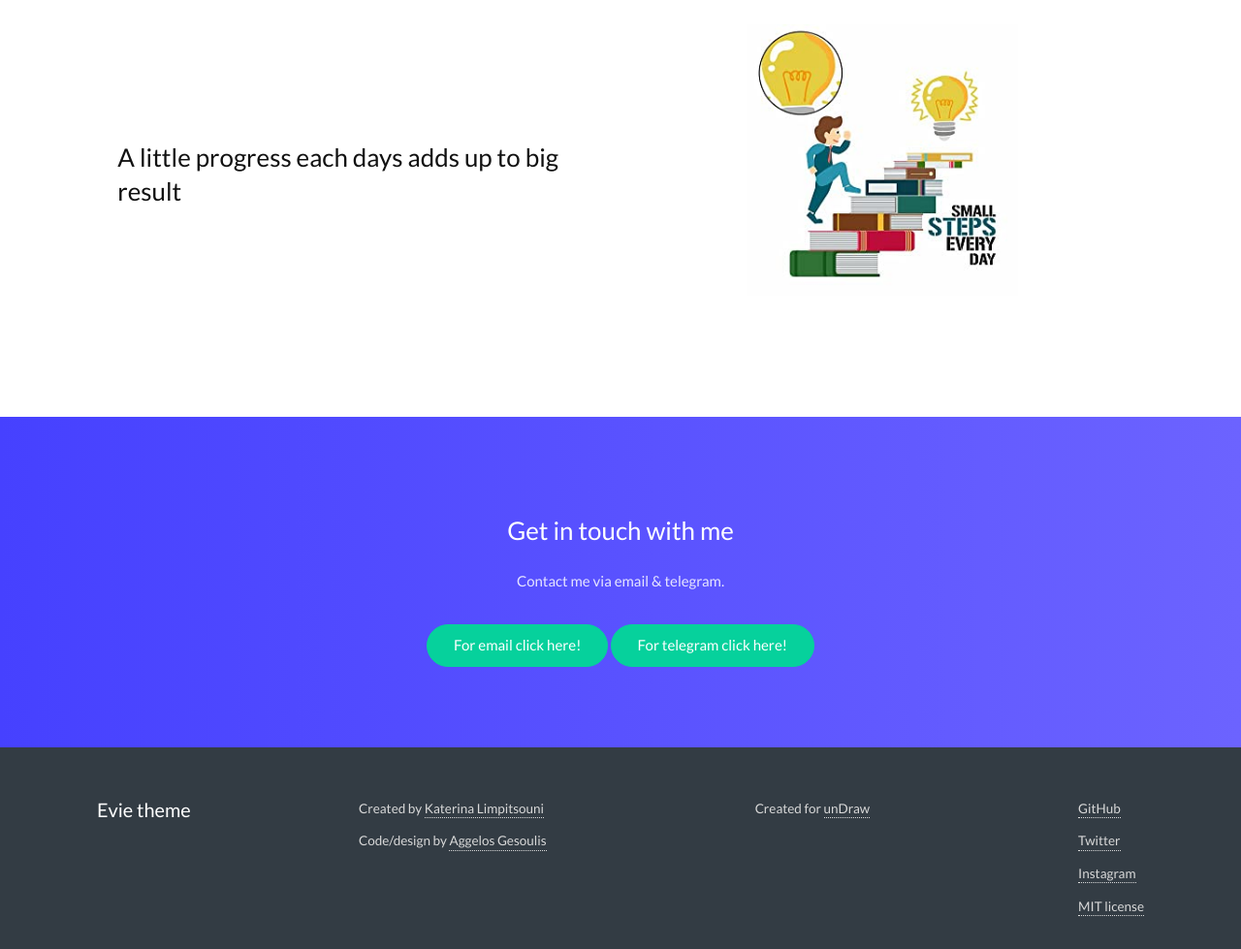
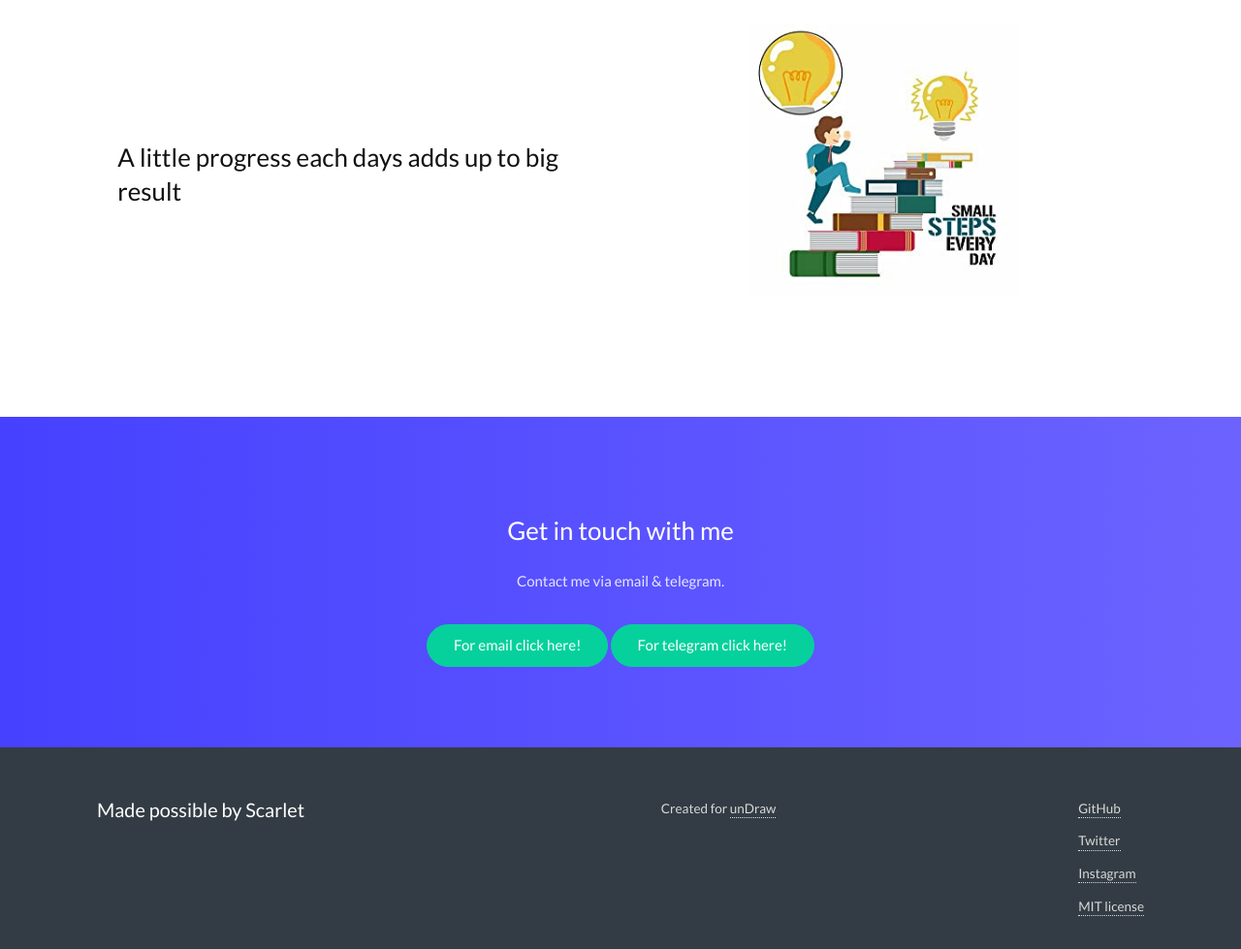
Before and after one commit to aadityazeo/aadityazeo.github.io, a plain HTML site: page index.html in a window 1280 px wide. Shown: the part 1911-2890 px from the top of the page at 97% size. Drawn offline with Linux system fonts and the light colour scheme.

Commit message:
added scarlet

```diff
--- a/index.html
+++ b/index.html
@@ -112,14 +112,12 @@
 	<div class="footer footer--dark">
 		<div class="container">
 			<div class="footer__inner">
-				<a href="index.html" class="footer__textLogo">Evie theme</a>
+				<a href="index.html" class="footer__textLogo">Made possible by Scarlet</a>
 				<div class="footer__data">
 					<div class="footer__data__item">
 						<div class="footer__row">
-							Created by <a href="https://twitter.com/ninalimpi" target="_blank" class="footer__link">Katerina Limpitsouni</a>
 						</div>
 						<div class="footer__row">
-						Code/design by <a href="https://twitter.com/anges244" target="_blank" class="footer__link">Aggelos Gesoulis</a>
 						</div>
 					</div>
 					<div class="footer__data__item">
```
